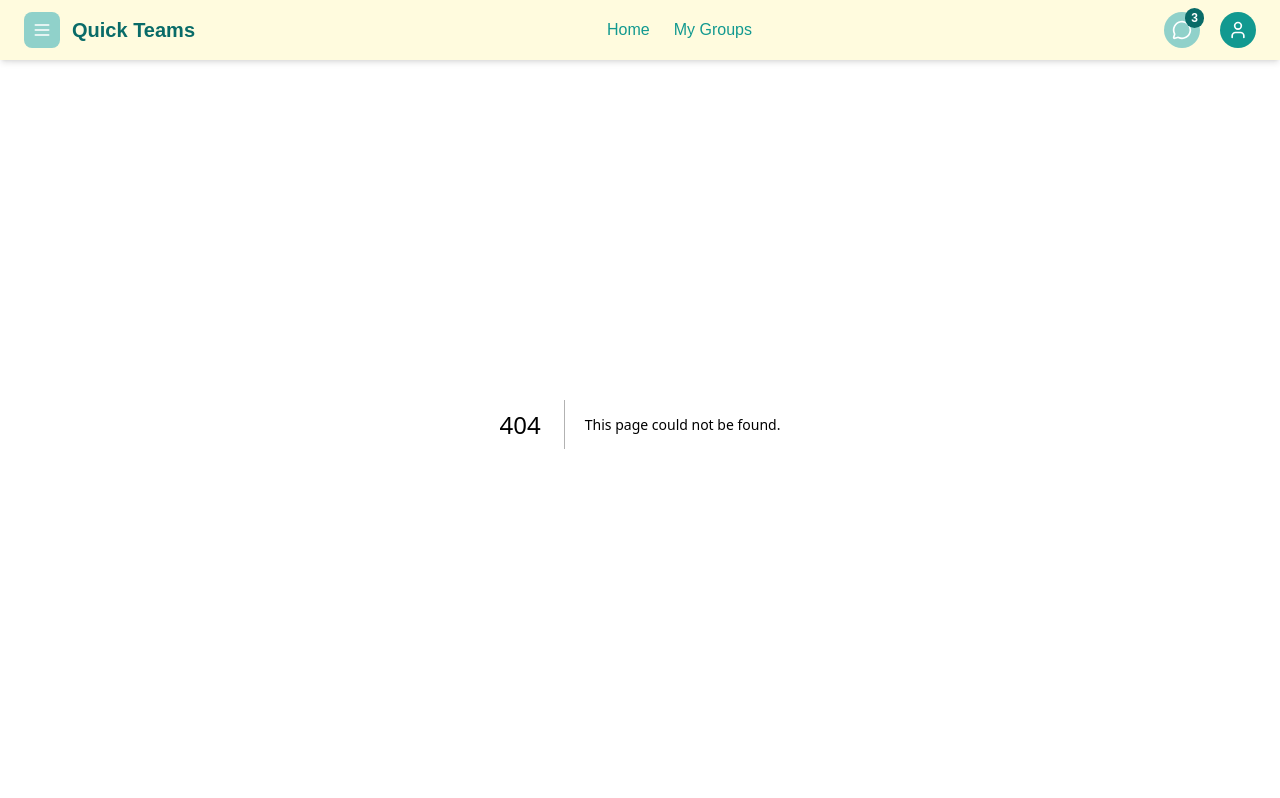
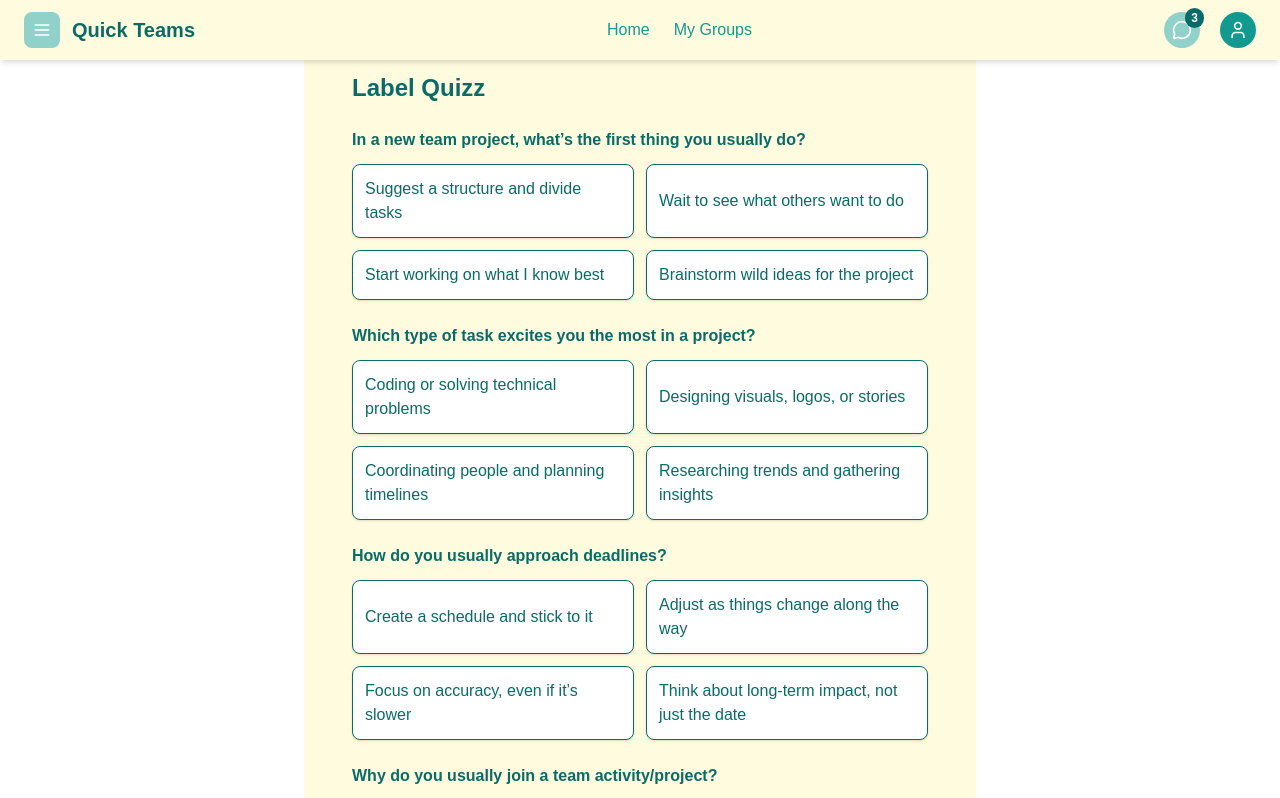
Before and after one commit to ViVan2706/Quick-Teams, a Next.js app: page /quiz in a window 1280 px wide. Before the commit this address had no page. Shown: the top 798 px of the page. Built offline with nearby package versions, Linux system fonts and the light colour scheme.

Commit message:
feat:add quiz section in profile for label

```diff
--- a/app/api/generatelabels/route.js
+++ b/app/api/generatelabels/route.js
@@ -1,30 +1,22 @@
 import Groq from "groq-sdk";
-import { NextResponse } from "next/server";
+import dotenv from "dotenv";
 import fs from "fs";
 import path from "path";
-import dotenv from "dotenv";
-dotenv.config();
-const groq =new Groq({ apiKey:process.env.GROQ_API_KEY });
-const filePath = path.join(process.cwd(), "public", "userdata.json");
+import { NextResponse } from "next/server";
 
-export async function POST() {
-//   try {
-//     if (!process.env.GROQ_API_KEY) {
-//       throw new Error("Missing GROQ_API_KEY in environment variables");
-//     }
+dotenv.config(); // loads .env.local at project root
 
-    const raw = fs.readFileSync(filePath, "utf-8");
-    const profile = JSON.parse(raw);
+const client = new Groq({ apiKey: process.env.GROQ_API_KEY });
 
+export async function POST(req) {
+  try {
+    const body = await req.json();
+    const answers = body.answers || [];
+
+    // Build dynamic prompt
     const prompt = `
-Based on the following user profile:
-Name: ${profile.name}
-Bio: ${profile.bio}
-Skills: ${profile.skills.join(", ")}
-Interests: ${profile.interests.join(", ")}
-Experience: ${profile.experience}
-
-Assign exactly 3 labels.
+You are a label generator.
+Assign exactly 3 labels to the user.
 Each label must be picked from these lists ONLY:
 
 🔹 Role Orientation: Leader, Supporter, Executor, Innovator, Analyzer, Communicator
@@ -35,38 +27,48 @@ Each label must be picked from these lists ONLY:
 ⚠ IMPORTANT: Respond ONLY in strict JSON format with no explanation text.
 Example:
 { "labels": ["Leader", "Technical", "Planner"] }
-`;
 
-    const completion = await groq.chat.completions.create({
+Based on the following quiz answers, assign the labels:
+${answers
+  .map((a, i) => `question_${i + 1}: ${a?.answer || ""}`)
+  .join("\n")}
+    `;
+
+    // Call Groq
+    const completion = await client.chat.completions.create({
       model: "llama-3.1-8b-instant",
-      messages: [
-        { role: "system", content: "You are a helpful assistant that generates labels." },
-        { role: "user", content: prompt },
-      ],
-      temperature: 0.7,
-      max_tokens: 150,
+      messages: [{ role: "user", content: prompt }],
     });
 
-    const responseText = completion.choices[0].message.content;
+    const responseText = completion.choices[0]?.message?.content?.trim() || "";
 
     let labels = [];
     try {
       labels = JSON.parse(responseText).labels || [];
     } catch (err) {
-      console.error("Failed to parse labels:", responseText);
+      console.error("❌ Failed to parse labels:", responseText);
       throw new Error("Groq returned invalid JSON");
     }
 
-   labels = labels.slice(0, 3);
-profile.labels = labels;
-fs.writeFileSync(filePath, JSON.stringify(profile, null, 2), "utf-8");
+    // Keep only 3 labels
+    labels = labels.slice(0, 3);
 
-return NextResponse.json({ success: true, labels });
+    // Read profile
+    const filePath = path.join(process.cwd(), "public", "userdata.json");
+    const profile = JSON.parse(fs.readFileSync(filePath, "utf-8"));
+
+    // Update labels
+    profile.labels = labels;
+
+    // Save profile
+    fs.writeFileSync(filePath, JSON.stringify(profile, null, 2), "utf-8");
+
+    return NextResponse.json({ success: true, labels });
+  } catch (error) {
+    console.error("Error generating labels:", error);
+    return NextResponse.json(
+      { success: false, error: error.message },
+      { status: 500 }
+    );
+  }
 }
-// catch (err) {
-//   console.error("Error updating labels:", err);
-//   return NextResponse.json(
-//     { success: false, error: err.message },
-//     { status: 500 }
-//   );
-// }
--- a/app/profilePage/page.jsx
+++ b/app/profilePage/page.jsx
@@ -1,6 +1,7 @@
 "use client";
 
 import { useState, useEffect, useRef } from "react";
+import { useRouter } from "next/navigation";
 import {
   Edit, Save, X, Plus, Mail, MapPin, Calendar,
   Users, Target, Award, Settings, Globe
@@ -9,6 +10,7 @@ import {
 const ICONS = { Users, Target, Award, Globe };
 
 export default function Profile() {
+  const router = useRouter();
   const [isEditing, setIsEditing] = useState(false);
   const [profile, setProfile] = useState(null);
 
@@ -175,41 +177,33 @@ export default function Profile() {
     />
 
     {/* Labels */}
-<div>
-  <p className="font-medium flex items-center justify-between">
+<div className="bg-white p-4 rounded-xl shadow">
+  <p className="font-semibold flex items-center justify-between">
     Labels
     <button
-      onClick={async () => {
-  try {
-    const res = await fetch("/api/generatelabels", { method: "POST" });
-    const data = await res.json();
-    if (data.labels) {
-      setProfile({ ...profile, labels: data.labels });
-    } else {
-      alert("Failed to generate labels: " + (data.error || "Unknown error"));
-    }
-  } catch (err) {
-    console.error("Error generating labels:", err);
-    alert("Error generating labels. Check console for details.");
-  }
-}}
+      onClick={() => router.push("/quiz")}
       className="text-sm bg-[#096B68] text-white px-3 py-1 rounded-lg"
     >
-      Generate Labels
+      Take Quiz
     </button>
   </p>
 
-  <div className="flex flex-wrap gap-2 mt-2">
-    {profile.labels?.map((lab) => (
-      <span
-        key={lab}
-        className="bg-[#FFE5A0] text-[#096B68] px-3 py-1 rounded-full"
-      >
-        {lab}
-      </span>
-    ))}
+  <div className="flex gap-2 mt-2 flex-wrap">
+    {profile.labels?.length > 0 ? (
+      profile.labels.map((lab, i) => (
+        <span
+          key={i}
+          className="bg-[#FFE5A0] text-[#096B68] px-3 py-1 rounded-full"
+        >
+          {lab}
+        </span>
+      ))
+    ) : (
+      <p className="text-gray-500 text-sm">No labels yet</p>
+    )}
   </div>
 </div>
+
     {/* Skills */}
     <div>
       <p className="font-medium">Skills</p>
--- /dev/null
+++ b/app/quiz/page.jsx
@@ -0,0 +1,177 @@
+"use client";
+
+import { useRouter } from "next/navigation";
+import { useState } from "react";
+
+const QUESTIONS = [
+  {
+    id: 1,
+    text: "In a new team project, what’s the first thing you usually do?",
+    options: [
+      "Suggest a structure and divide tasks",
+      "Wait to see what others want to do",
+      "Start working on what I know best",
+      "Brainstorm wild ideas for the project"
+    ]
+  },
+  {
+    id: 2,
+    text: "Which type of task excites you the most in a project?",
+    options: [
+      "Coding or solving technical problems",
+      "Designing visuals, logos, or stories",
+      "Coordinating people and planning timelines",
+      "Researching trends and gathering insights"
+    ]
+  },
+  {
+    id: 3,
+    text: "How do you usually approach deadlines?",
+    options: [
+      "Create a schedule and stick to it",
+      "Adjust as things change along the way",
+      "Focus on accuracy, even if it’s slower",
+      "Think about long-term impact, not just the date"
+    ]
+  },
+  {
+    id: 4,
+    text: "Why do you usually join a team activity/project?",
+    options: [
+      "To learn new skills or knowledge",
+      "To achieve something meaningful",
+      "To meet people and enjoy teamwork",
+      "To build my portfolio or career"
+    ]
+  },
+  {
+    id: 5,
+    text: "If conflicts arise in your team, how do you handle them?",
+    options: [
+      "Take initiative and mediate the discussion",
+      "Support whichever side needs balance",
+      "Stay quiet but focus on finishing my part",
+      "Propose creative alternatives to solve it"
+    ]
+  },
+  {
+    id: 6,
+    text: "When working on a big idea, what role do you naturally take?",
+    options: [
+      "Organizing the plan and leading",
+      "Helping the team stay positive and connected",
+      "Breaking down details and executing tasks",
+      "Pushing for innovation and experimentation"
+    ]
+  },
+  {
+    id: 7,
+    text: "What’s your biggest strength in group work?",
+    options: [
+      "Logical problem-solving",
+      "Clear communication",
+      "Creativity and imagination",
+      "Consistency in delivering work"
+    ]
+  },
+  {
+    id: 8,
+    text: "What frustrates you the most in a team project?",
+    options: [
+      "Lack of structure or unclear goals",
+      "People not getting along",
+      "Work not being completed on time",
+      "No room for new or bold ideas"
+    ]
+  },
+  {
+    id: 9,
+    text: "If the project is failing, what’s your first reaction?",
+    options: [
+      "Step up and try to reorganize things",
+      "Motivate the team and keep spirits up",
+      "Stick to my tasks and finish them anyway",
+      "Suggest a different or creative direction"
+    ]
+  },
+  {
+    id: 10,
+    text: "What motivates you to keep contributing to a project?",
+    options: [
+      "Learning and growing",
+      "Winning or achieving success",
+      "Collaboration and teamwork",
+      "Making an impact in the real world"
+    ]
+  }
+];
+
+export default function QuizPage() {
+  const [answers, setAnswers] = useState({});
+  const router = useRouter();
+
+  const handleChange = (id, value) => {
+    setAnswers(prev => ({ ...prev, [id]: value }));
+  };
+
+  const handleSubmit = async () => {
+    const formatted = QUESTIONS.map(q => ({
+      question: q.text,
+      answer: answers[q.id] || ""
+    }));
+
+    try {
+      const res = await fetch("/api/generatelabels", {
+        method: "POST",
+        headers: { "Content-Type": "application/json" },
+        body: JSON.stringify({ answers: formatted })
+      });
+
+      const data = await res.json();
+
+      if (data.labels) {
+        localStorage.setItem("labels", JSON.stringify(data.labels));
+        router.push("/profilePage");
+      } else {
+        alert("Failed to generate labels.");
+      }
+    } catch (err) {
+      console.error("Error:", err);
+    }
+  };
+
+  return (
+    <div className="p-12 max-w-2xl mx-auto space-y-6 bg-[#FFFBDE] min-h-screen">
+      <h2 className="text-2xl font-bold text-[#096B68]">Label Quizz</h2>
+
+      {QUESTIONS.map(q => (
+        <div key={q.id} className="space-y-3">
+          <p className="font-semibold text-[#096B68]">{q.text}</p>
+          <div className="grid grid-cols-1 sm:grid-cols-2 gap-3">
+            {q.options.map((opt, idx) => (
+              <button
+                key={idx}
+                onClick={() => handleChange(q.id, opt)}
+                className={`rounded-lg p-3 text-left transition border shadow-sm
+                  ${
+                    answers[q.id] === opt
+                      ? "bg-[#129990] text-white border-[#129990]"
+                      : "bg-white text-[#096B68] hover:bg-[#90D1CA]/20"
+                  }`}
+              >
+                {opt}
+              </button>
+            ))}
+          </div>
+        </div>
+      ))}
+
+      <button
+        onClick={handleSubmit}
+        className="w-full bg-[#096B68] text-white py-3 px-4 rounded-lg font-semibold hover:bg-[#075E5C] transition"
+      >
+        Submit Quiz
+      </button>
+    </div>
+  );
+}
--- a/public/userdata.json
+++ b/public/userdata.json
@@ -38,8 +38,8 @@
     }
   ],
   "labels": [
-    "Leader",
-    "Technical",
+    "Supporter",
+    "Researcher",
     "Detail-oriented"
   ]
 }
```
